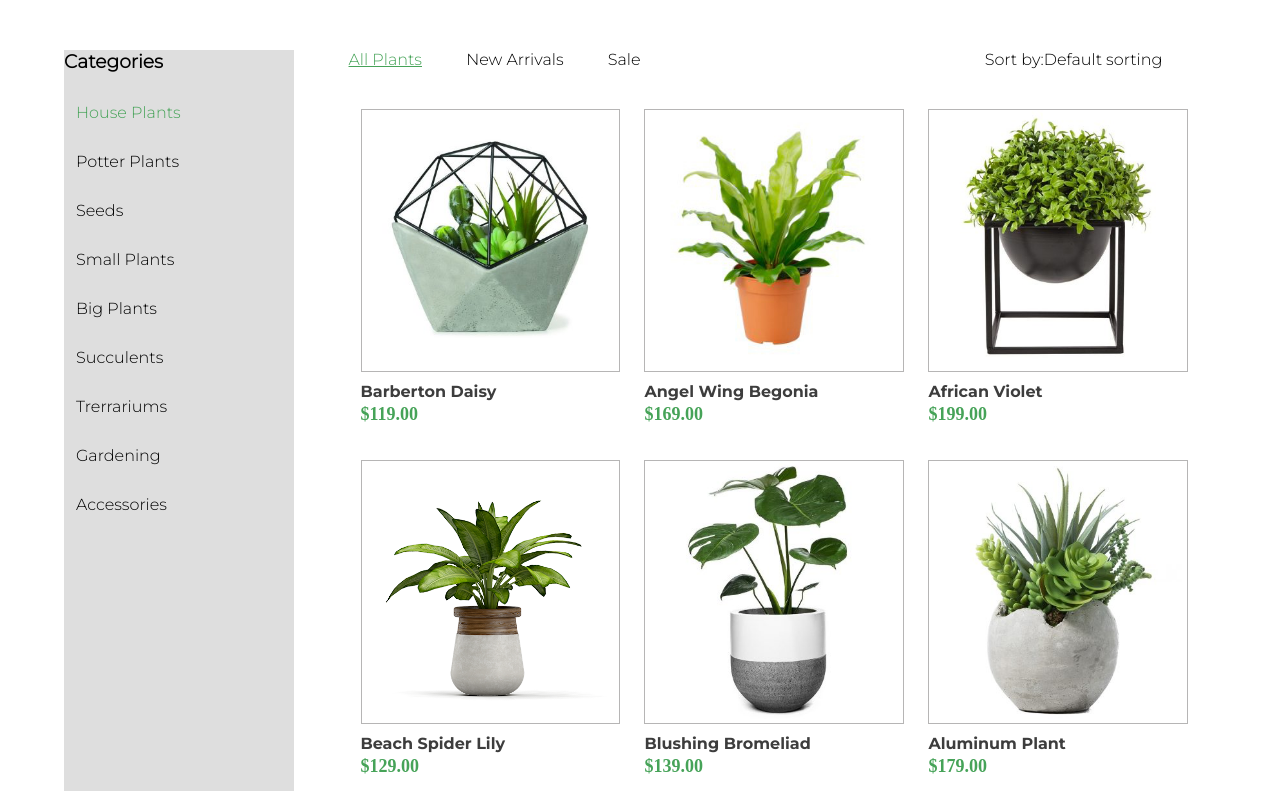
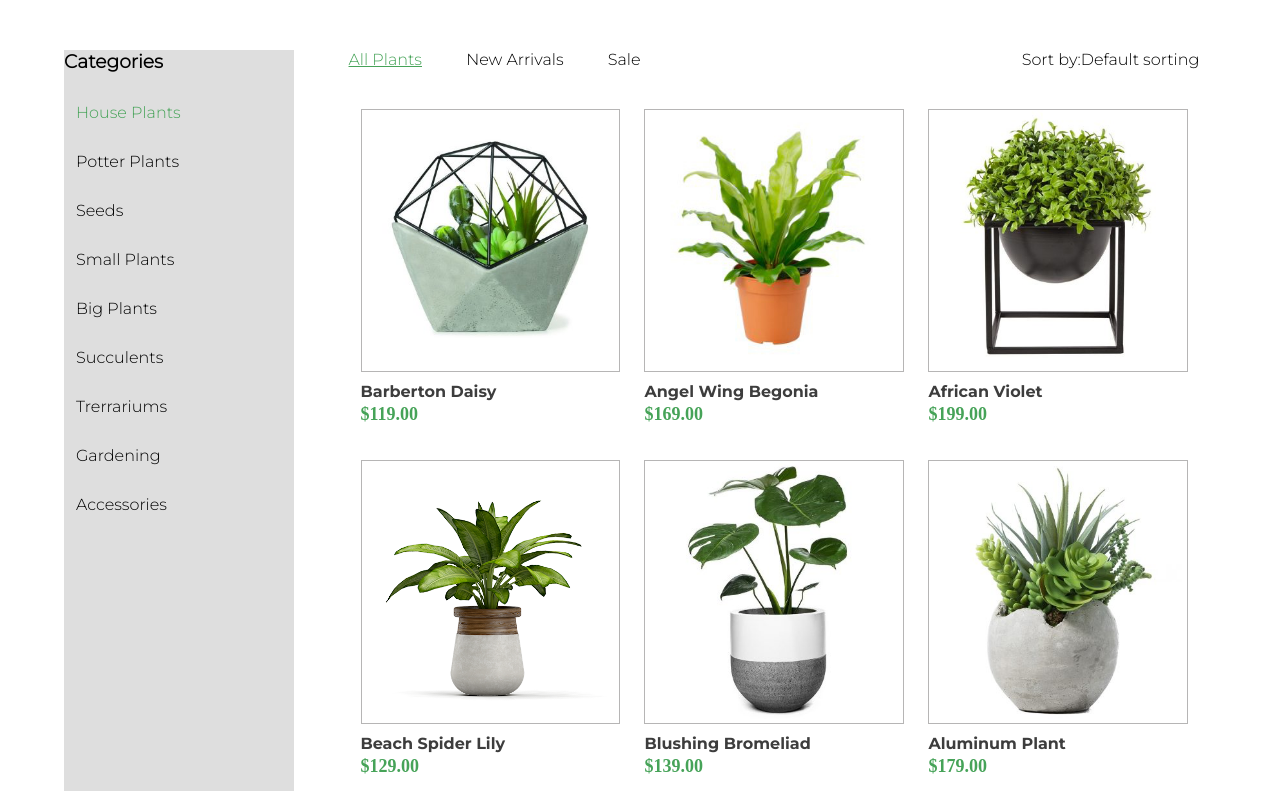
Before and after one commit to rzyanina/Front-end-Basic, a plain HTML site: page index.html in a window 1280 px wide. Shown: the top 791 px of the page. Drawn offline with Linux system fonts and the light colour scheme.

Commit message:
new index

```diff
--- a/style.css/styles.css
+++ b/style.css/styles.css
@@ -81,7 +81,7 @@
 }
  .header .menu_second{
         display: inline-block;
-        margin-left: 300px;
+        margin-left: 337px;
 }
 .header li{
     display: inline-block;
```
